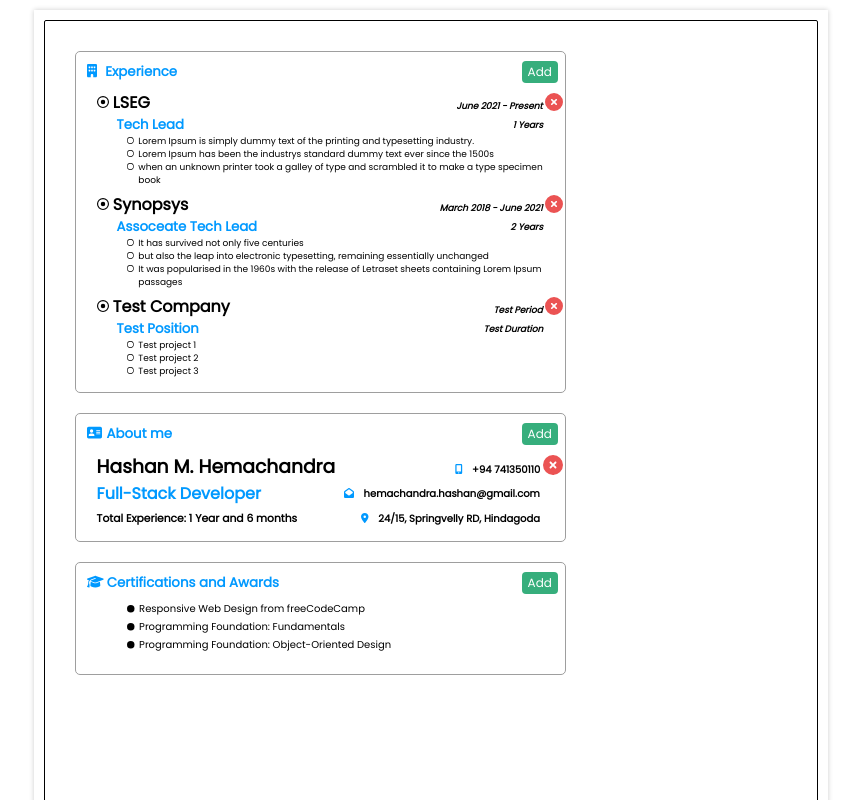
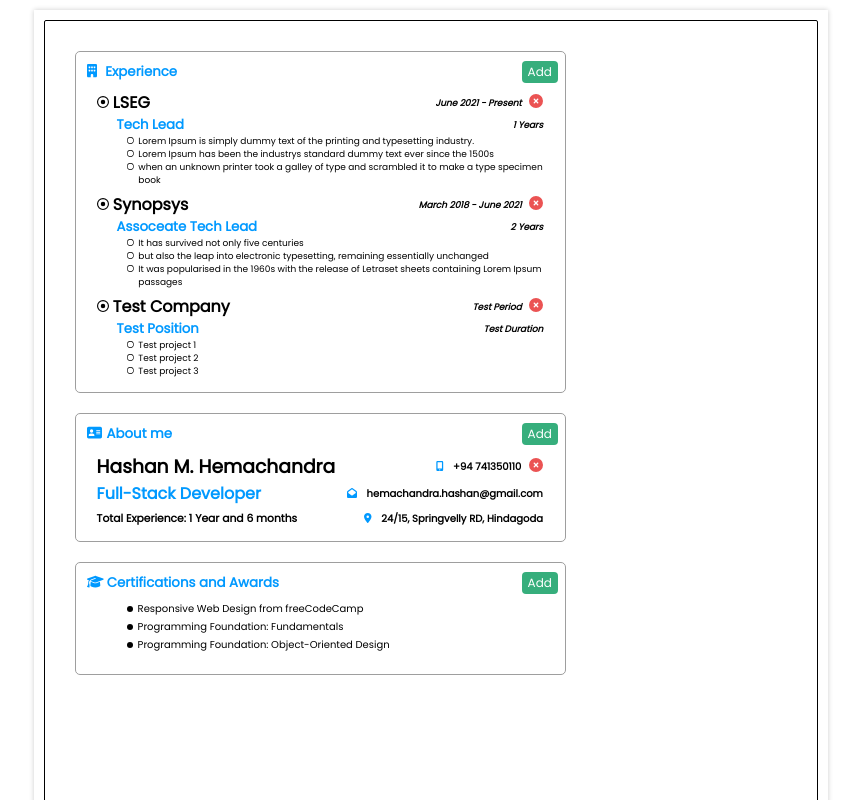
Before and after one commit to hmalindu1/resume-builder, an Angular app: page / in a window 1280 px wide. Shown: the top 800 px of the page, without its empty margins (209-1070 px from the left). Built offline with nearby package versions, Linux system fonts and the light colour scheme; data requests are answered from the project's data file.

Commit message:
all the child component CSS styles were changed

```diff
--- a/src/app/components/cert-item/cert-item.component.css
+++ b/src/app/components/cert-item/cert-item.component.css
@@ -2,6 +2,7 @@
     padding: 2px 0px 0px 10px;
     font-size: x-small;
     margin-left: 30px;
+    align-content: center;
 }
 
 .des {
@@ -10,6 +11,7 @@
 
 .cir {
     margin-right: 5px;
+    font-size: 8px;
 }
 
 .cert a {
--- a/src/app/components/cont-item/cont-item.component.css
+++ b/src/app/components/cont-item/cont-item.component.css
@@ -26,16 +26,18 @@
 
 .phn_no {
     font-size: x-small;
+    margin-right: 20px;
 }
 
 .close {
-    margin-left: 0px;
+    margin-left: 5px;
     cursor: pointer;
+    font-size: 7px;
 }
 
 .email {
     font-size: x-small;
-    margin-right: 23px;
+    margin-right: 20px;
 }
 
 .phn {
--- a/src/app/components/exp-item/exp-item.component.css
+++ b/src/app/components/exp-item/exp-item.component.css
@@ -13,6 +13,8 @@
 .prd {
     font-size: xx-small;
     font-style: italic;
+    margin-right: 20px;
+
 }
 
 .yrs {
@@ -40,6 +42,7 @@
 }
 
 .close {
-    margin-left: 0px;
+    margin-left: 5px;
     cursor: pointer;
+    font-size: 7px;
 }
```
